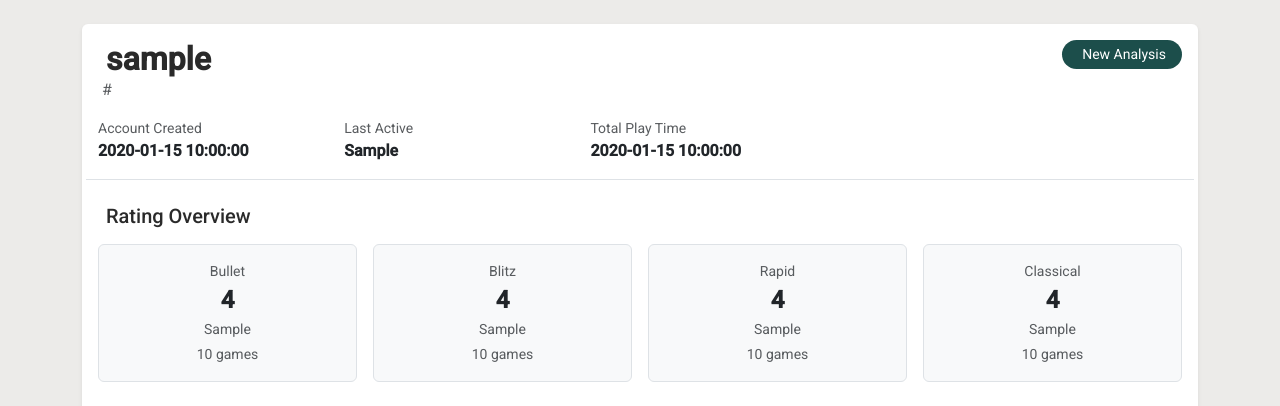
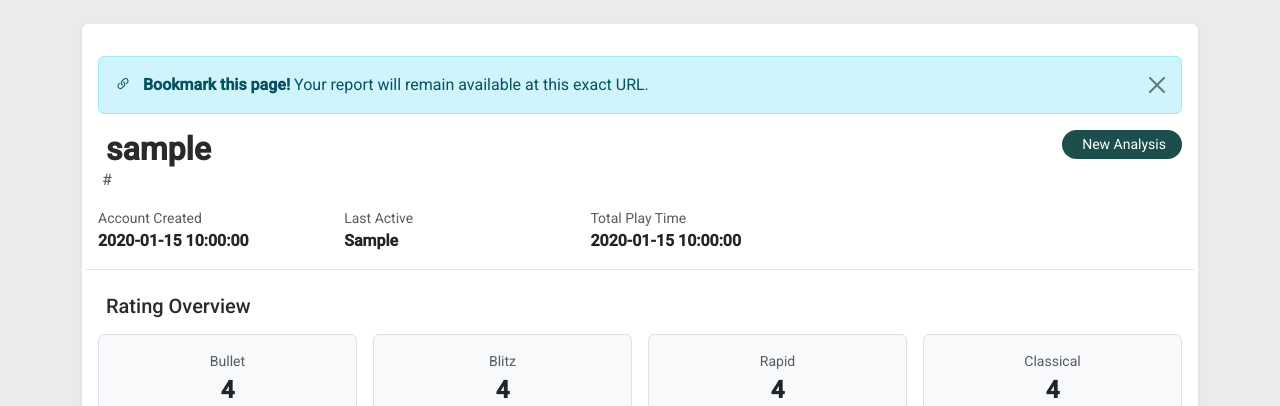
Before and after one commit to igor-reis95/Chess-Analyzer, a Flask app: template src/web/templates/result.html in a window 1280 px wide. Shown: the top 406 px of the page. Run offline with Flask 3, Linux system fonts and the light colour scheme; the template is opened without the code that fills it: most values are stand-ins (such as "Sample title", 1, 10 or a date in 2020); some libraries are stand-ins or nearby versions.

Commit message:
Added warning to user to bookmark the page to access the report later

```diff
--- a/src/web/templates/result.html
+++ b/src/web/templates/result.html
@@ -14,6 +14,11 @@
     <div class="container py-4">
         <div class="card border-0 shadow-sm mb-4">
             <div class="card-body">
+                <div class="alert alert-info alert-dismissible fade show mt-3" role="alert">
+                    <i class="bi bi-link-45deg me-2"></i>
+                    <strong>Bookmark this page!</strong> Your report will remain available at this exact URL.
+                    <button type="button" class="btn-close" data-bs-dismiss="alert" aria-label="Close"></button>
+                </div>
                 <!-- Top Row - Basic Info -->
                 <div class="row mb-4 border-bottom pb-3">
                     <div class="col-md-8">
```
